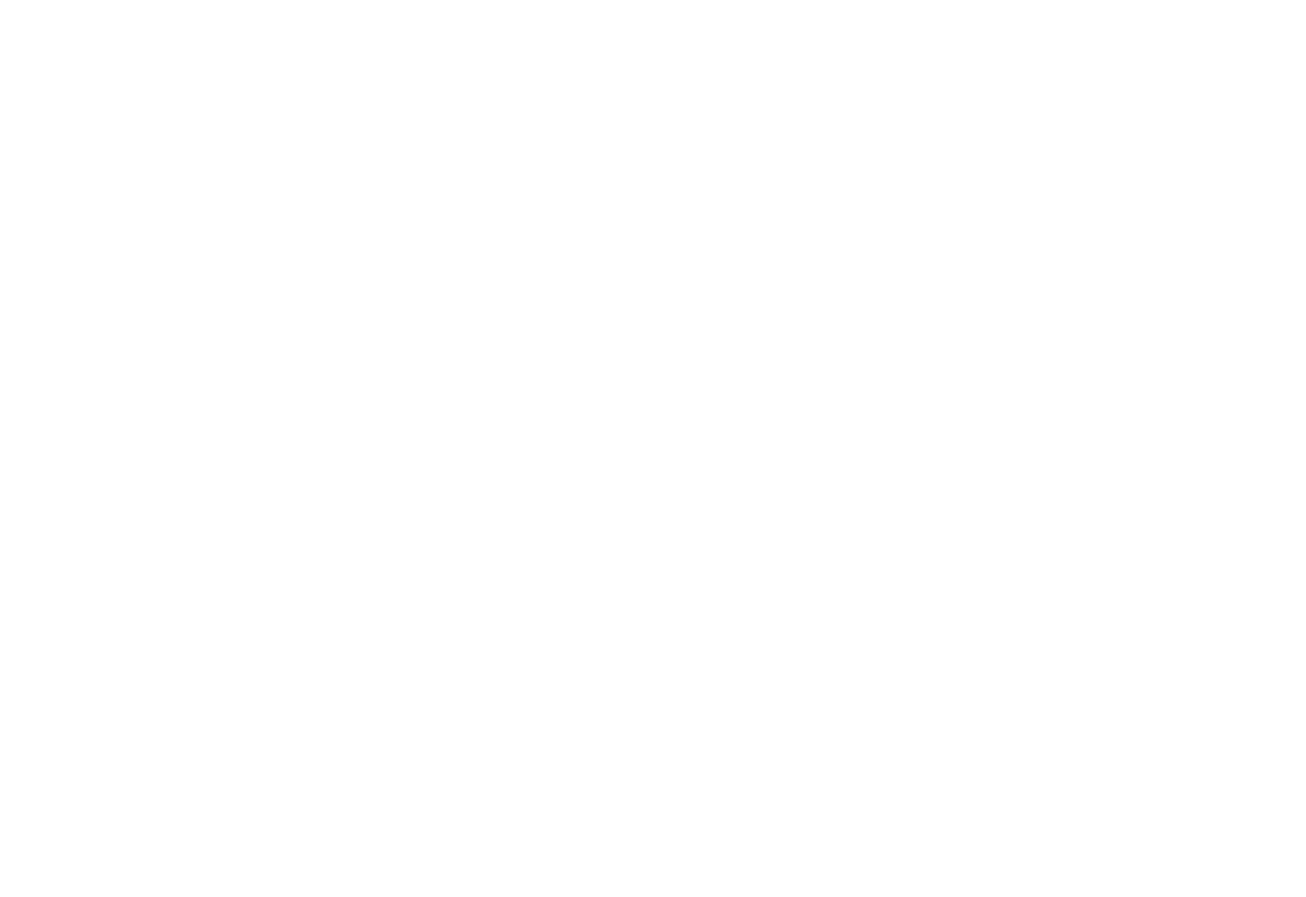
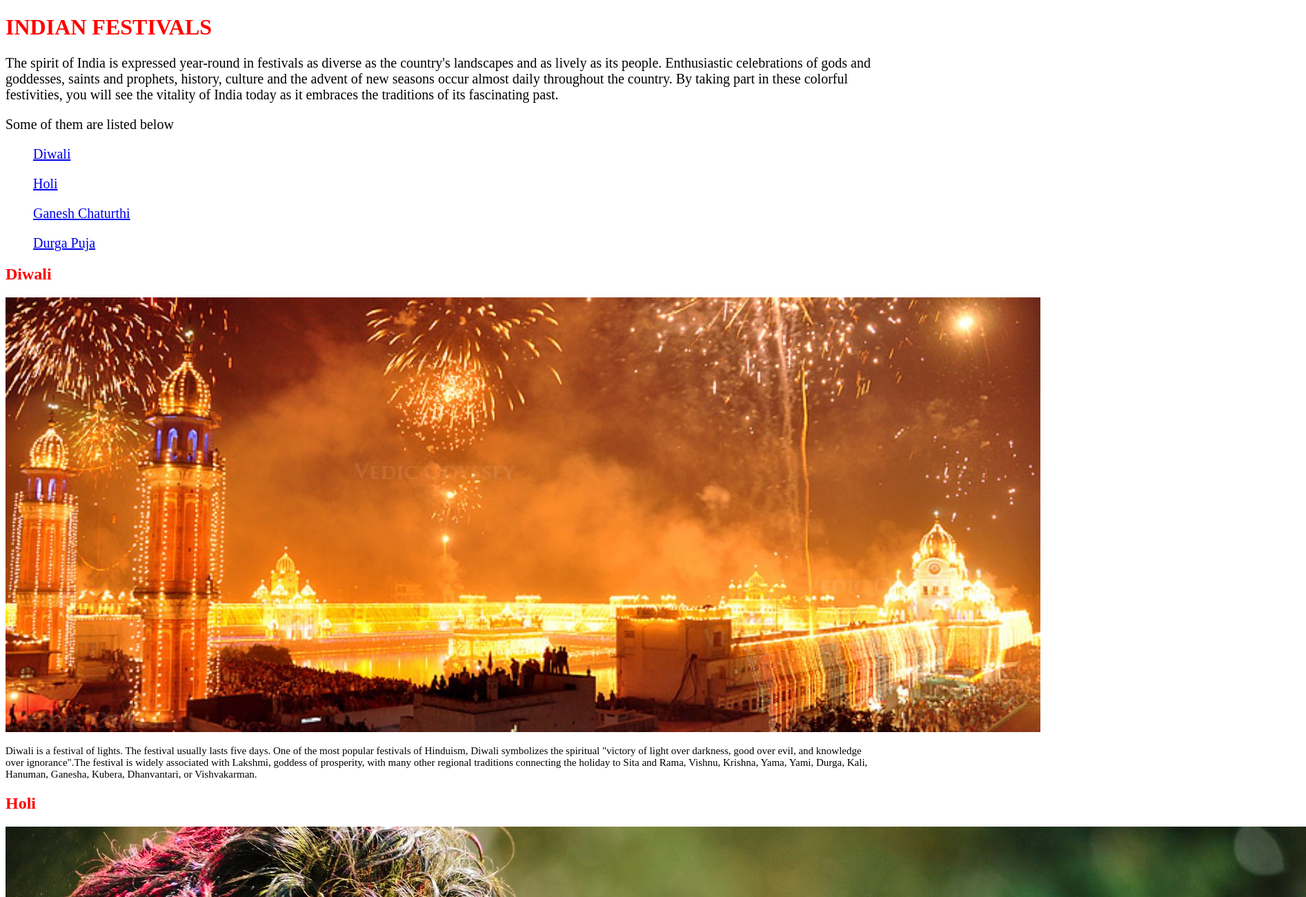
Before and after one commit to CodeCamp-Oct-2021/assignment-4-html-me-something-pallavimatkar26, a website: page index.html in a window 1280 px wide. Shown: the top 1300 px of the page at 69% size, 1893 px wide, since content can reach past the window. Before the commit the page ends 800 px from the top, so only its background shows below. Drawn offline with Linux system fonts and the light colour scheme.

Commit message:
final commit

```diff
--- a/index.html
+++ b/index.html
@@ -1,8 +1,48 @@
 <!DOCTYPE html>
 <html>
    <head>
+
+      <link rel="stylesheet" href="styles.css">
    </head>
-   <body>
-      <!-- Write your HTML in this file! -->
-   </body>
+   <body class="overall-style">
+     <h1 id="mainHeading">INDIAN FESTIVALS</h1>
+     <p class = "fontSize">The spirit of India is expressed year-round in festivals as diverse as the country's landscapes and as lively as its people. Enthusiastic celebrations of gods and goddesses, saints and prophets, history, culture and the advent of new seasons occur almost daily throughout the country. By taking part in these colorful festivities, you will see the vitality of India today as it embraces the traditions of its fascinating past.</p>
+     <p class = "fontSize">Some of them are listed below</p>
+     <nav>
+        <ul class = "fontSize"><a href = "#diwali">Diwali</a></ul>
+        <ul class = "fontSize"><a href = "#Holi">Holi</a></ul>
+        <ul  class = "fontSize" ><a href = "#Ganesh Chaturthi">Ganesh Chaturthi</a></ul>
+        <ul  class = "fontSize"><a href = "#Durga Puja">Durga Puja</a></ul>
+     </nav>
+     <section>
+        <a name = "diwali"></a>
+        <h2 class="font-color">Diwali</h2>
+        <img src="images/diwali.jpg">
+        <p class ="funParagraph">Diwali is a festival of lights. The festival usually lasts five days. One of the most popular festivals of Hinduism, Diwali symbolizes the spiritual "victory of light over darkness, good over evil, and knowledge over ignorance".The festival is widely associated with Lakshmi, goddess of prosperity, with many other regional traditions connecting the holiday to Sita and Rama, Vishnu, Krishna, Yama, Yami, Durga, Kali, Hanuman, Ganesha, Kubera, Dhanvantari, or Vishvakarman.</p>
+     </section>
+     <section>
+      <a name = "Holi"></a>
+      <h2 class="font-color">Holi</h2>
+      <img src="images/holi.jpg">
+      <article>
+         <p class ="funParagraph">Holi is a popular ancient Indian festival, also known as the "Festival of Love", the "Festival of Colours" and the "Festival of Spring". The festival celebrates the eternal and divine love of Radha Krishna.It also signifies the triumph of good over the evil, as it celebrates the victory of Vishnu as Narasimha Narayana over Hiranyakashipu. It originated and is predominantly celebrated in India and Nepal but has also spread to other regions of Asia and parts of the Western world through the diaspora from the Indian subcontinent.Holi celebrations start on the night before Holi with a Holika Dahan where people gather, perform religious rituals in front of the bonfire, and pray that their internal evil be destroyed the way Holika, the sister of the demon king Hiranyakashipu, was killed in the fire.</p>
+      </article>
+
+     </section>
+   <section>
+      <a name = "Ganesh Chaturthi"></a>
+      <h2 class="font-color">Ganesh Chaturthi</h2>
+      <img src="images/Ganesh.jpg">
+      <p class ="funParagraph">Ganesh Chaturthi , also known as Vinayaka Chaturthi (Vināyaka Caturthī), or Vinayaka Chaviti (Vināyaka Cavitī) is a Hindu festival celebrating the arrival of Lord Ganesh to earth from Kailash Parvat with his mother Goddess Parvati/Gauri. The festival is marked with the installation of Lord Ganesh's clay murtis privately in homes and publicly by Shri Bal Gangadhar Tilak popularly known as Lokmanya Tilak in Pune in the year 1893 on elaborate pandals</p>
+   </section>
+   <section>
+      <a name = "Durga Puja"></a>
+      <h2 class="font-color">Durga Puja</h2>
+      <img src="images/durga.jpg">
+      <p id ="testP" class ="funParagraph">Durga Puja, also known as Durgotsava or Sharodotsava, is an annual Hindu festival originating in the Indian subcontinent which reveres and pays homage to the Hindu goddess Durga and is also celebrated because of Durga's victory over Mahishasur. </p>
+   </section>
+   <footer>
+      <p class = "centerText">&copy; 2021  All rights reserved </p>
+   </footer>
+</body>
 </html>
--- a/styles.css
+++ b/styles.css
@@ -1 +1,20 @@
 /* Write your CSS here! */
+.font-color {
+    color:red;
+}
+.funParagraph{
+    font-size: 15px;
+}
+.fontSize {
+    font-size: 20px;
+}
+.centerText{
+    text-align: center;
+}
+.overall-style {
+    display: block;
+    margin:8px;
+}
+#mainHeading {
+    color: red;
+}
```
Also changed, not shown: images/Ganesh.jpg (added), images/diwali.jpg (added), images/durga.jpg (added), images/holi.jpg (added).
